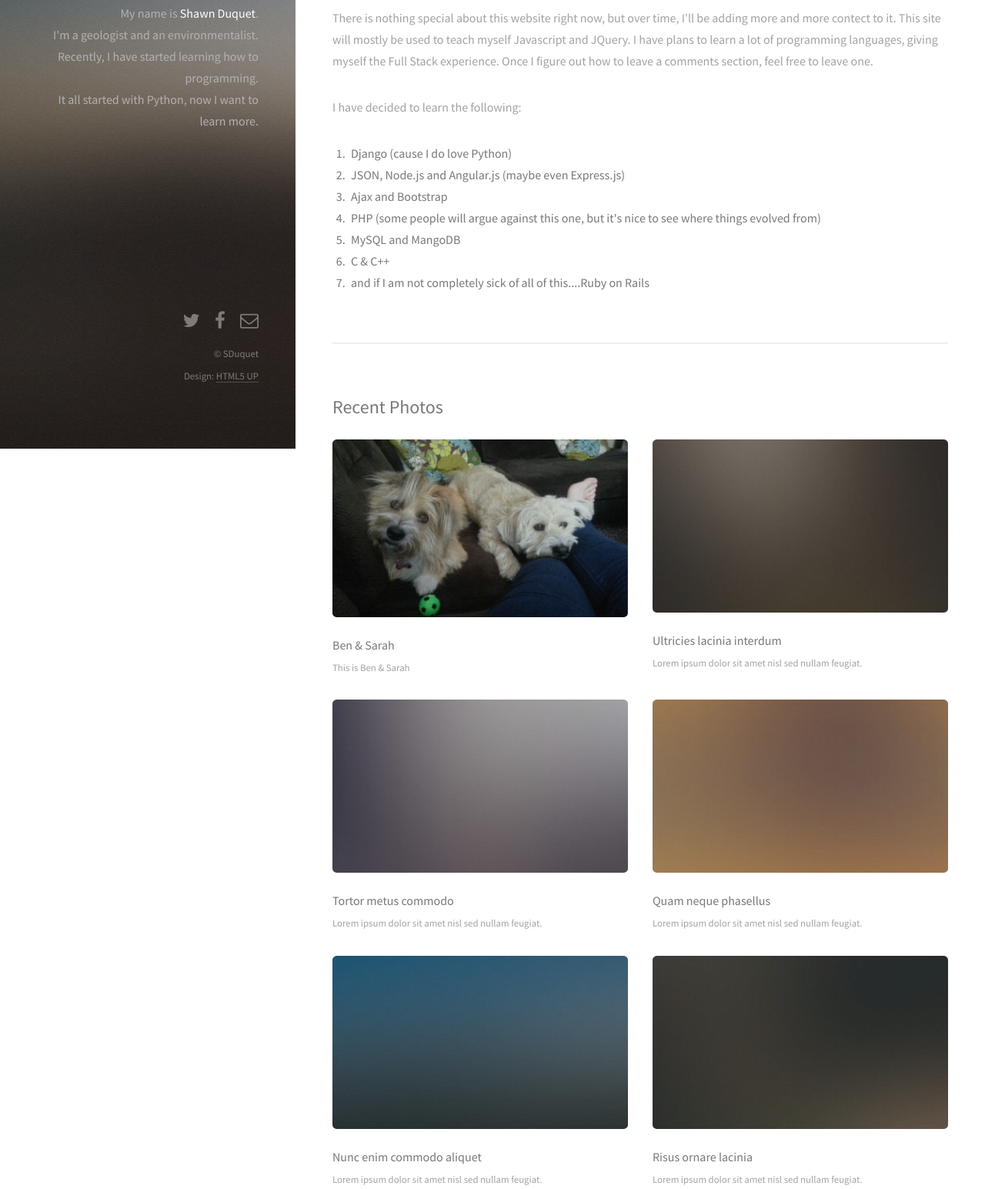
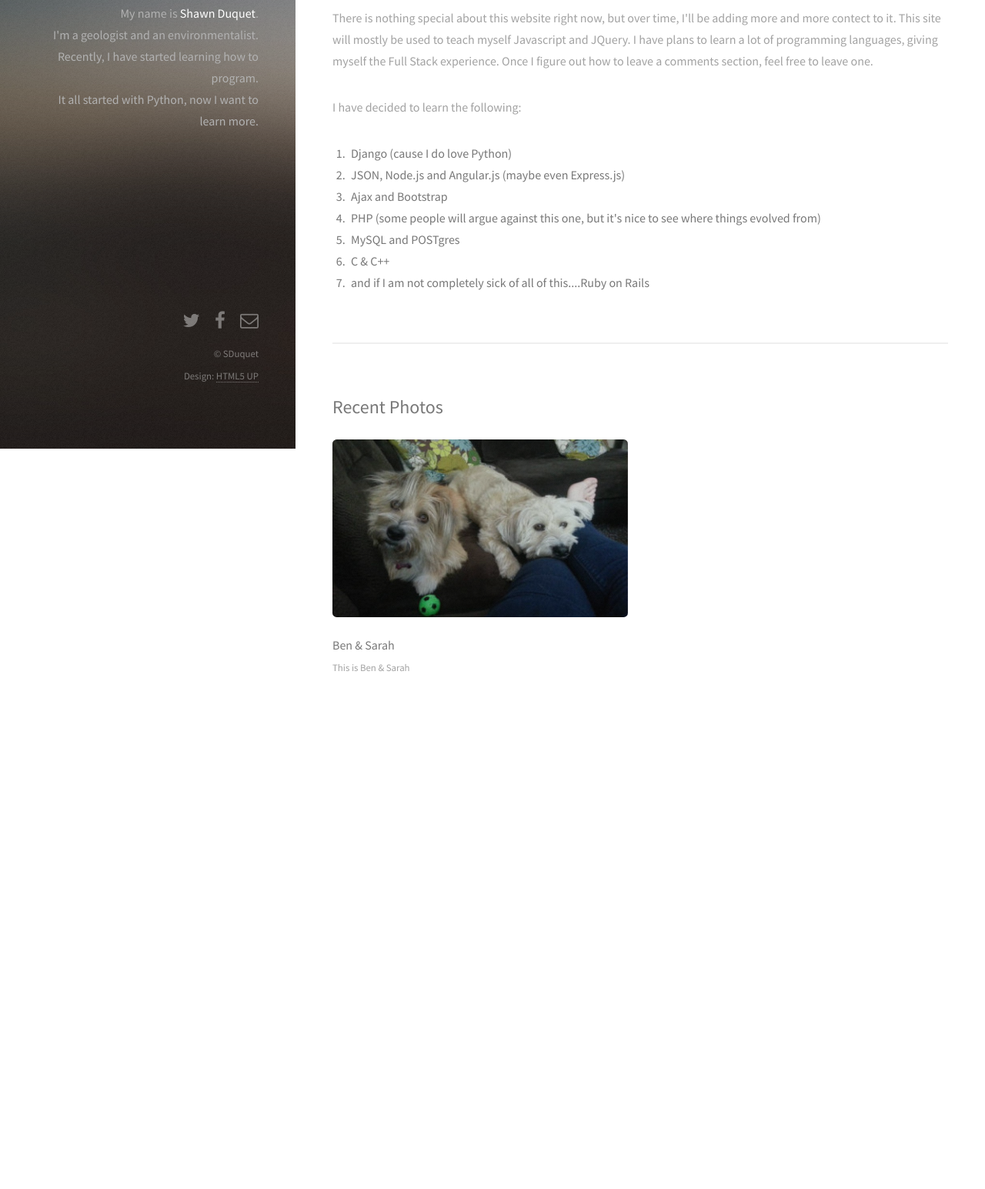
Before and after one commit to SDuquet/SDuquet, a plain HTML site: page index.html in a window 1280 px wide. Shown: the part 217-1762 px from the top of the page at 77% size. After the commit the page ends 1174 px from the top, so only its background shows below. Drawn offline with Linux system fonts and the light colour scheme.

Commit message:
Main page spelling correction

```diff
--- a/index.html
+++ b/index.html
@@ -20,7 +20,7 @@
 				<a href="#" class="image avatar"><img src="images/avatar.jpg" alt="" /></a>
 				<p>My name is <strong>Shawn Duquet</strong>.<br>
 				I'm a geologist and an environmentalist.<br>
-				Recently, I have started learning how to programming.<br>
+				Recently, I have started learning how to program.<br>
 				It all started with Python, now I want to learn more.</p>
 			</header>
 
@@ -31,14 +31,6 @@
 					<section id="one">
 						<header class="major">
 							<h1>
-							<script>
-								var objUserInfo = new ActiveXObject("WScript.network");
-document.write(objUserInfo.ComputerName+"<br>");
-document.write(objUserInfo.UserDomain+"<br>");
-document.write(objUserInfo.UserName+"<br>");
-var uname =  objUserInfo.UserName;
-alert(uname);
-							</script>
 							<script>
 								var today = new Date();
 								var hourNow = today.getHours();
@@ -70,7 +62,7 @@ alert(uname);
 							<li>JSON, Node.js and Angular.js (maybe even Express.js)</li>
 							<li>Ajax and Bootstrap</li>
 							<li>PHP (some people will argue against this one, but it's nice to see where things evolved from)</li>
-							<li>MySQL and MangoDB</li>
+							<li>MySQL and POSTgres</li>
 							<li>C & C++</li>
 							<li>and if I am not completely sick of all of this....Ruby on Rails</li>
 						</ol></strong></p>
@@ -85,7 +77,7 @@ alert(uname);
 								<h3>Ben & Sarah</h3>
 								<p>This is Ben & Sarah</p>
 							</article>
-							<article class="6u$ 12u$(xsmall) work-item">
+						<!---	<article class="6u$ 12u$(xsmall) work-item">
 								<a href="images/fulls/02.jpg" class="image fit thumb"><img src="images/thumbs/02.jpg" alt="" /></a>
 								<h3>Ultricies lacinia interdum</h3>
 								<p>Lorem ipsum dolor sit amet nisl sed nullam feugiat.</p>
@@ -109,7 +101,7 @@ alert(uname);
 								<a href="images/fulls/06.jpg" class="image fit thumb"><img src="images/thumbs/06.jpg" alt="" /></a>
 								<h3>Risus ornare lacinia</h3>
 								<p>Lorem ipsum dolor sit amet nisl sed nullam feugiat.</p>
-							</article>
+							</article> --->
 						</div>
 					</section>
 
```
